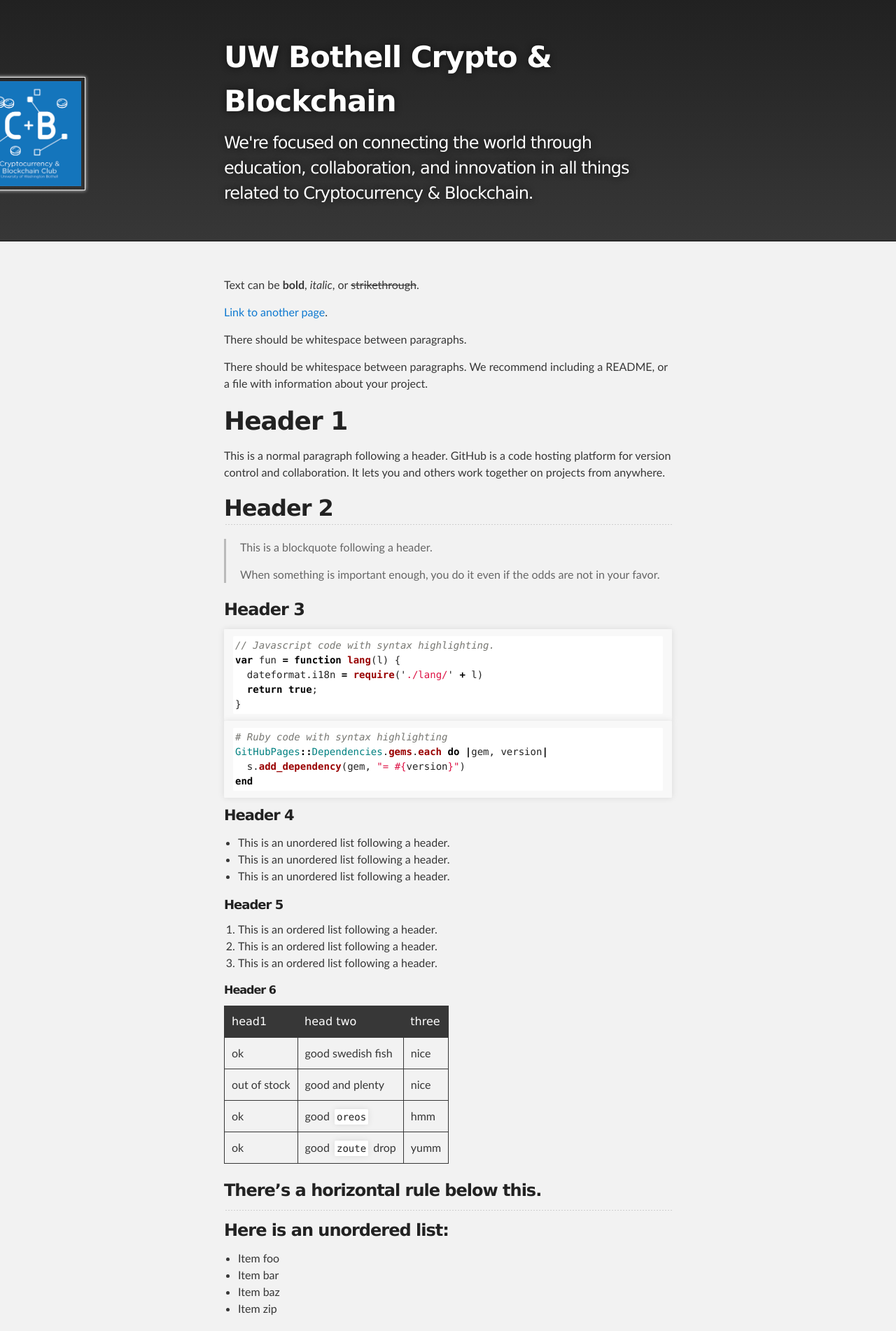
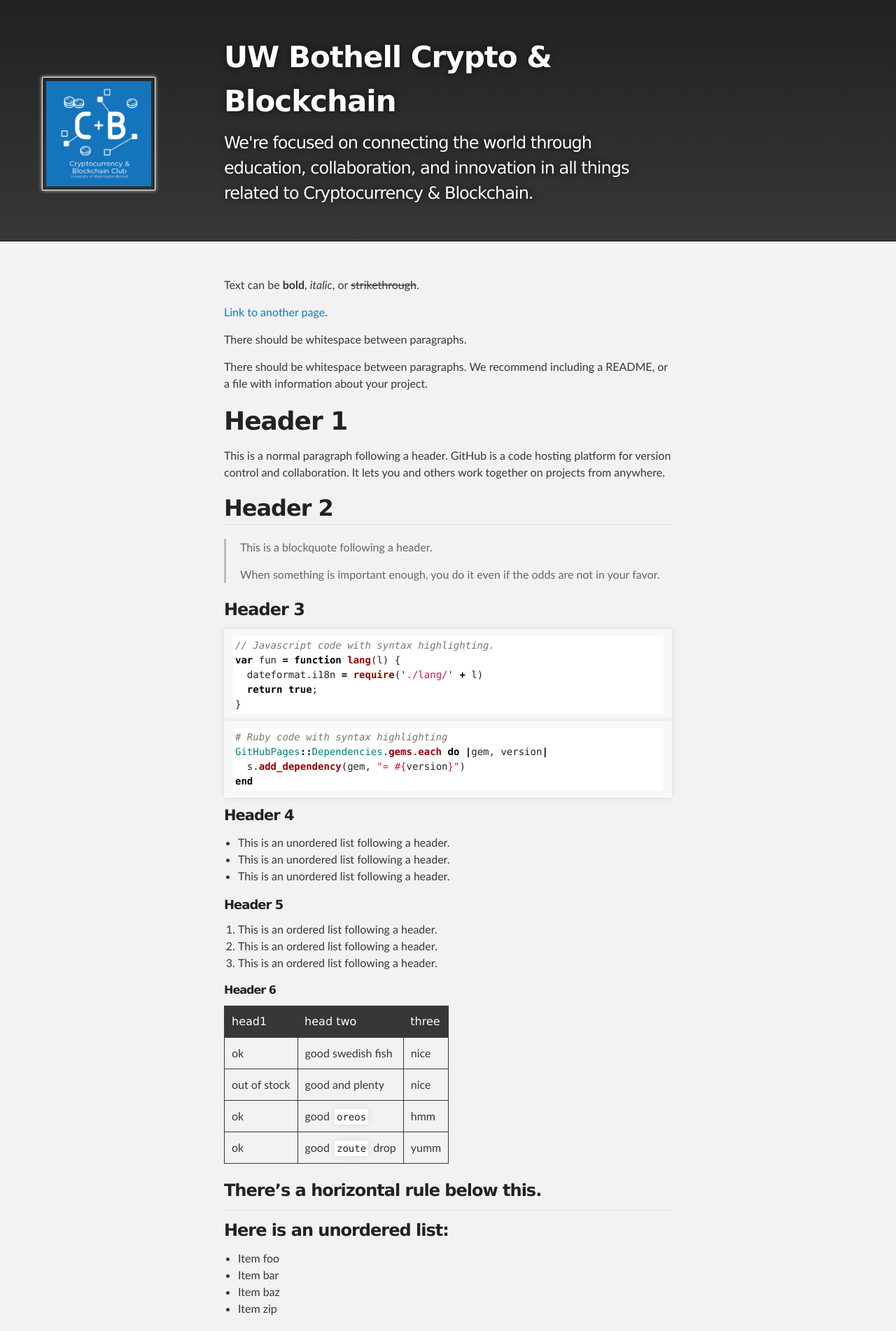
Before and after one commit to satrask/satrask-webtest-repo.github.io, a Jekyll site: the page built from index.md, in a window 1280 px wide. Shown: the top 1902 px of the page at 70% size. Built offline with Jekyll 4.4.1, drawn with Linux system fonts in a browser that asks for light colours.

Commit message:
Update jekyll-theme-slate.scss

```diff
--- a/_sass/jekyll-theme-slate.scss
+++ b/_sass/jekyll-theme-slate.scss
@@ -258,7 +258,7 @@ Full-Width Styles
 {
   position: absolute;
   top: 100px;
-  left: -350px;
+  left: -250px;
   width: 150px;
   height: 150px;
 }
```
